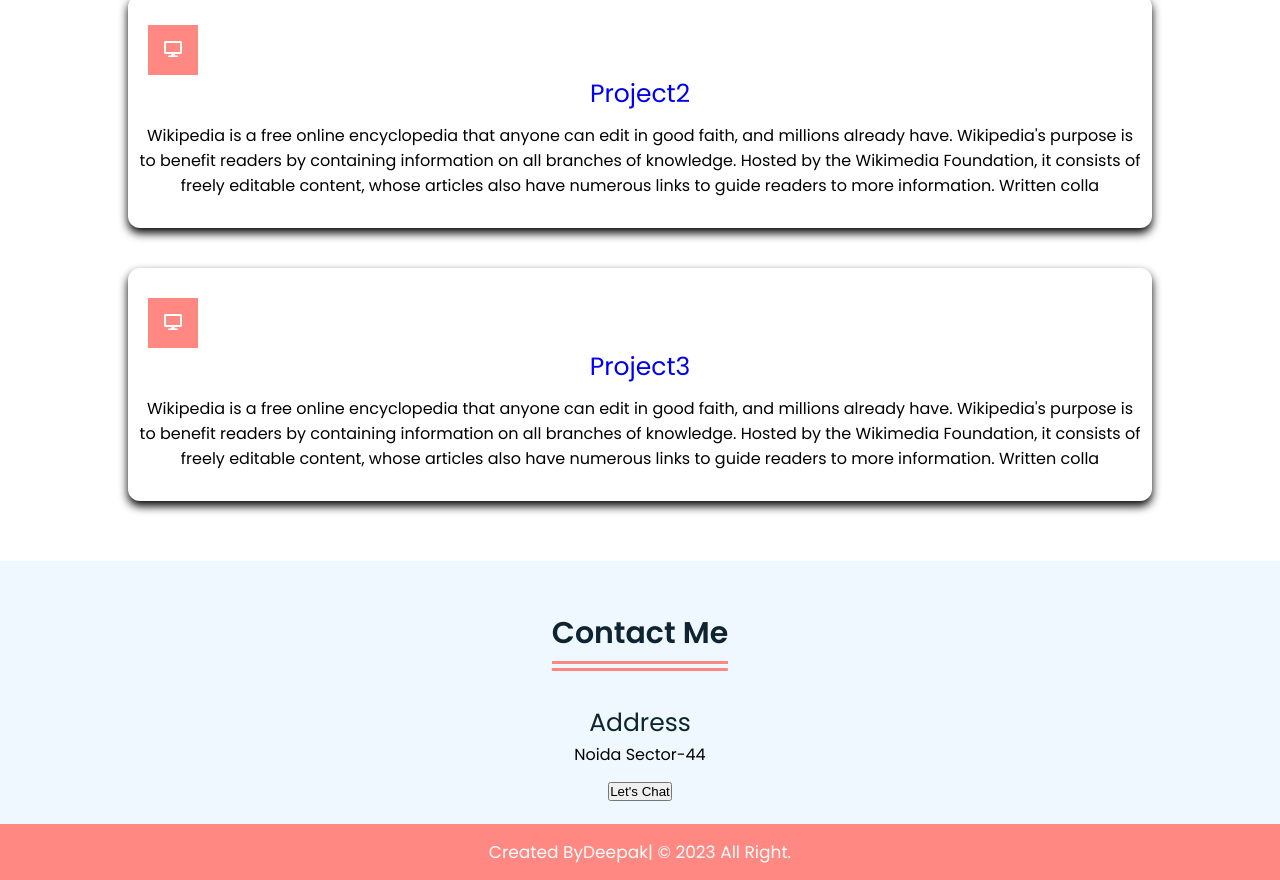
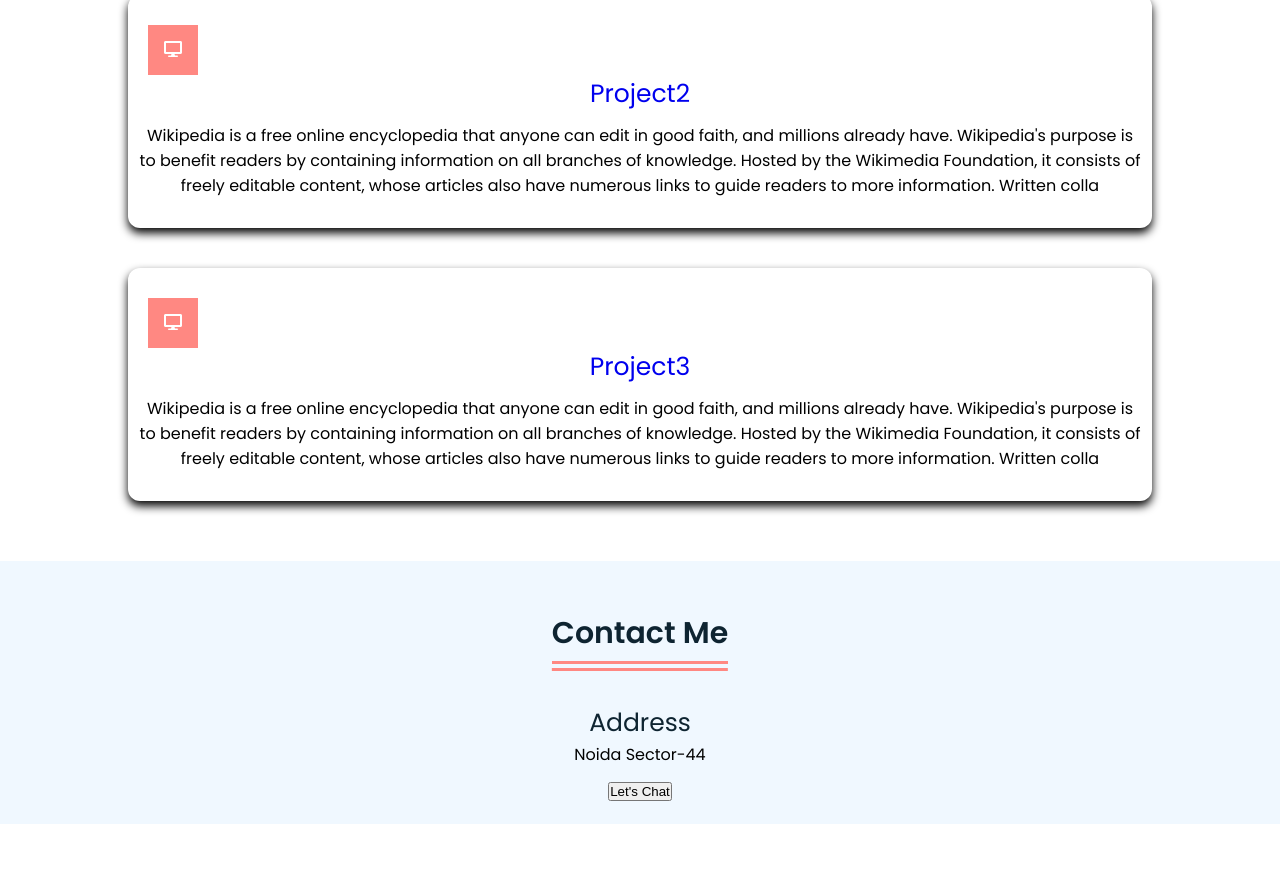
Before and after one commit to deepak15081994/deepak15081994.github.io, a plain HTML site: page index.html in a window 1280 px wide. Shown: the part 2991-3871 px from the top of the page. After the commit the page ends 3815 px from the top, so only its background shows below. Drawn offline with Linux system fonts and the light colour scheme.

Commit message:
Changed code

```diff
--- a/index.html
+++ b/index.html
@@ -16,12 +16,6 @@
 </head>
   <body>
 
-    <!-- Move to up botton -->
-    <!-- <div class="scroll-button">
-      <a href="#home"><i class="fas fa-arrow-up"></i></a>
-    </div> -->
-
-    <!-- navbar start -->
 <nav>
   <div class="container">
   <div class="navbar">
@@ -211,12 +205,7 @@
     </div>
  </section>
 
- <!-- Footer section start -->
- <footer>
-  <div class="text">
-    <span>Created By<a href="#">Deepak</a>| &#169; 2023 All Right.</span>
-  </div>
- </footer>
+
 
   <script src="/js/script.js"></script>
   </body>
```
